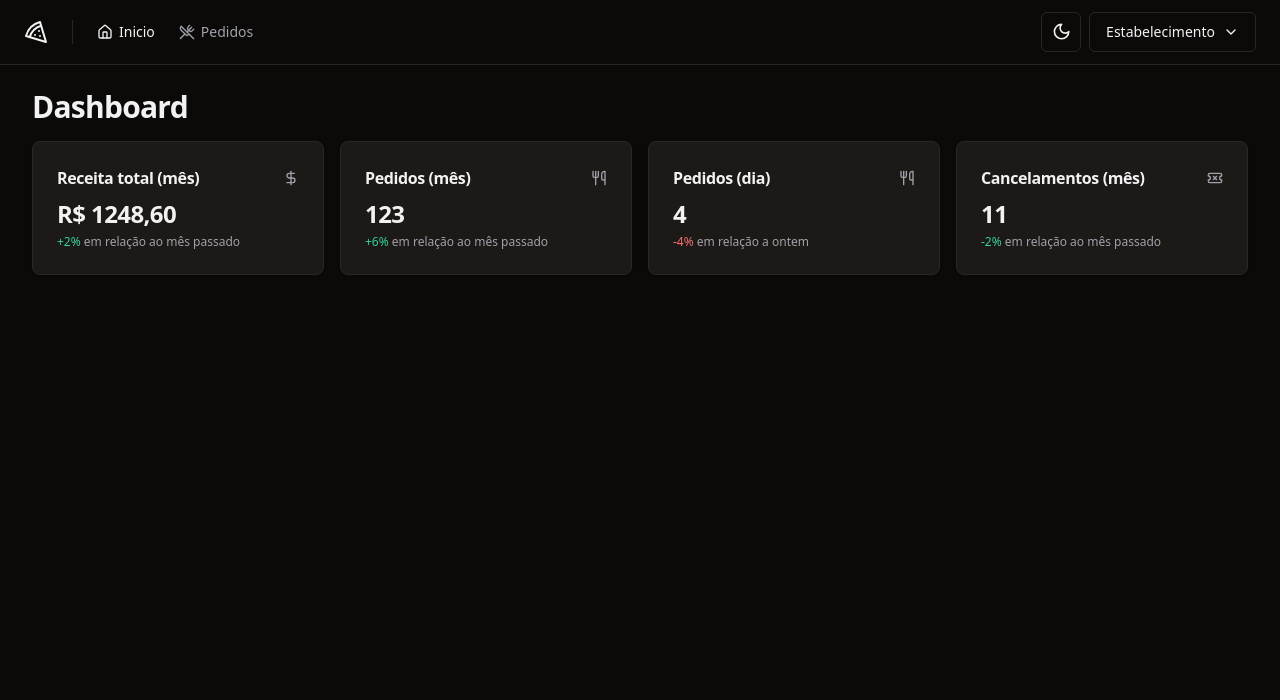
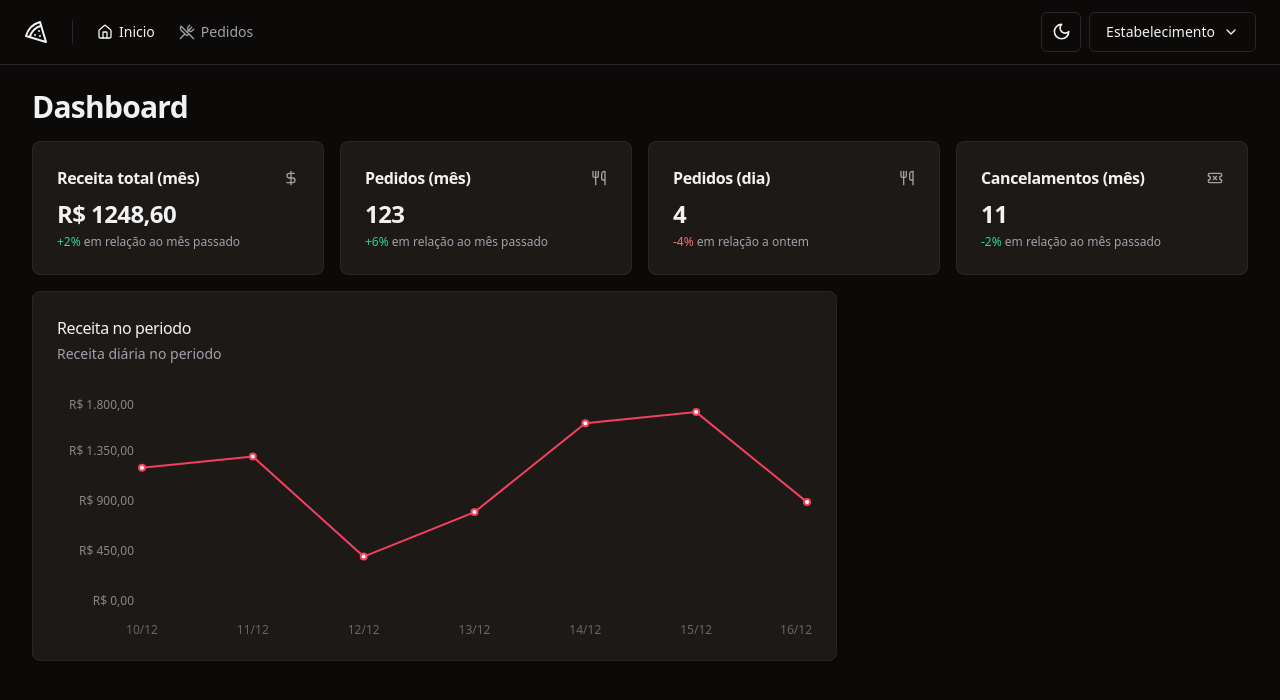
Before and after one commit to Gustavohps10/pizzashop-web, a React (Vite) app: page / in a window 1280 px wide. Shown: the top 700 px of the page. Built offline with nearby package versions, Linux system fonts and the light colour scheme.

Commit message:
feat(dashboard): add revenue chart

```diff
--- a/package.json
+++ b/package.json
@@ -26,6 +26,7 @@
     "react-helmet-async": "^2.0.5",
     "react-hook-form": "^7.52.0",
     "react-router-dom": "^6.24.0",
+    "recharts": "^2.12.7",
     "sonner": "^1.5.0",
     "sort-by": "^1.2.0",
     "tailwind-merge": "^2.3.0",
--- a/src/pages/app/dashboard/dashboard.tsx
+++ b/src/pages/app/dashboard/dashboard.tsx
@@ -4,6 +4,7 @@
 import { MonthCanceledOrdersAmountCard } from './month-canceled-orders-amount-card'
 import { MonthOrdersAmountCard } from './month-orders-amount-card'
 import { MonthRevenueCard } from './month-revenue-card'
+import { RevenueChart } from './revenue-hart'
 
 export function Dashboard() {
   return (
@@ -18,6 +19,10 @@
           <DayOrdersAmountCard />
           <MonthCanceledOrdersAmountCard />
         </div>
+
+        <div className="grid grid-cols-9 gap-4">
+          <RevenueChart />
+        </div>
       </div>
     </>
   )
--- /dev/null
+++ b/src/pages/app/dashboard/revenue-hart.tsx
@@ -0,0 +1,70 @@
+import {
+  CartesianGrid,
+  Line,
+  LineChart,
+  ResponsiveContainer,
+  Tooltip,
+  XAxis,
+  YAxis,
+} from 'recharts'
+import colors from 'tailwindcss/colors'
+
+import {
+  Card,
+  CardContent,
+  CardDescription,
+  CardHeader,
+  CardTitle,
+} from '@/components/ui/card'
+
+const data = [
+  { date: '10/12', revenue: 1200 },
+  { date: '11/12', revenue: 1300 },
+  { date: '12/12', revenue: 400 },
+  { date: '13/12', revenue: 800 },
+  { date: '14/12', revenue: 1600 },
+  { date: '15/12', revenue: 1700 },
+  { date: '16/12', revenue: 890 },
+]
+
+export function RevenueChart() {
+  return (
+    <Card className="col-span-6">
+      <CardHeader className="flex-row items-center justify-between pb-8">
+        <div className="space-y-1">
+          <CardTitle className="text-base font-medium">
+            Receita no periodo
+          </CardTitle>
+          <CardDescription>Receita diária no periodo</CardDescription>
+        </div>
+      </CardHeader>
+      <CardContent>
+        <ResponsiveContainer width="100%" height={240}>
+          <LineChart data={data} style={{ fontSize: 12 }}>
+            <XAxis dataKey="date" axisLine={false} tickLine={false} dy={16} />
+
+            <YAxis
+              stroke="#888"
+              axisLine={false}
+              tickLine={false}
+              width={80}
+              tickFormatter={(value: number) =>
+                value.toLocaleString('pt-BR', {
+                  style: 'currency',
+                  currency: 'BRL',
+                })
+              }
+            />
+
+            <Line
+              type="linear"
+              strokeWidth={2}
+              dataKey="revenue"
+              stroke={colors.rose['500']}
+            />
+          </LineChart>
+        </ResponsiveContainer>
+      </CardContent>
+    </Card>
+  )
+}
```
Also changed, not shown: 1 other file (tests, documents, lock files or other folders).
